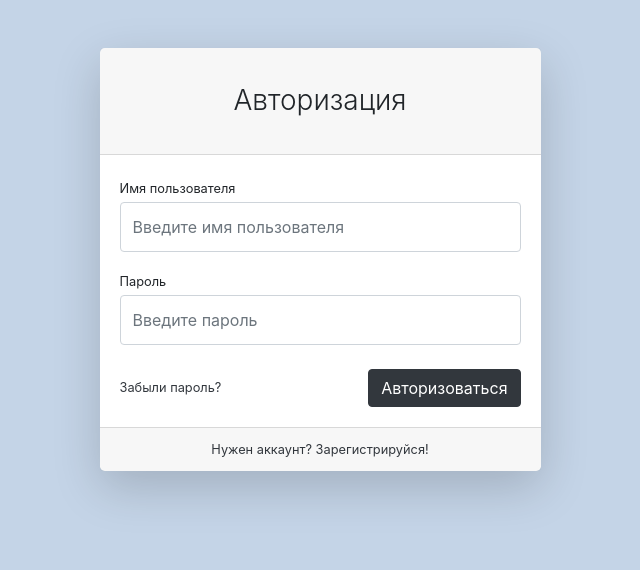
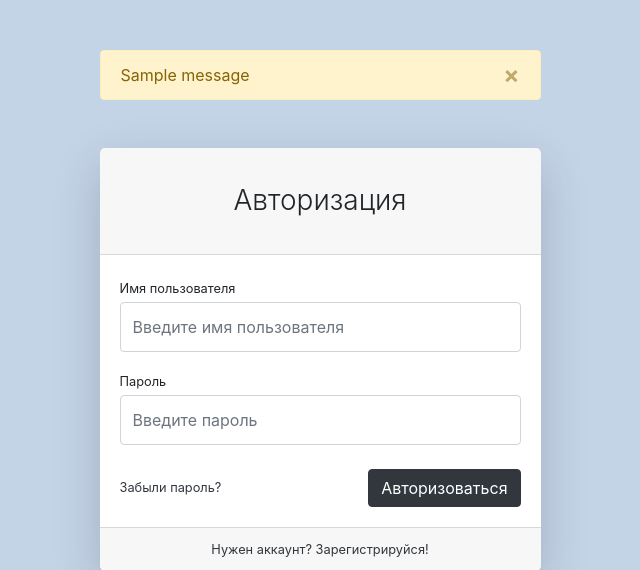
Before and after one commit to Martinovdima/geekshop, a Django app: page /users/login/ in a window 1280 px wide. Shown: the top 570 px of the page, without its empty margins (320-960 px from the left). Run offline with Django 3.2, Linux system fonts and the light colour scheme; tables that the repository leaves empty hold one stand-in row (values such as "Sample post"); one stand-in notice (Sample message) is shown; some libraries are stand-ins or nearby versions.

Commit message:
added message for login

```diff
--- a/users/templates/users/login.html
+++ b/users/templates/users/login.html
@@ -1,12 +1,18 @@
 {% extends 'users/base.html' %}
 {% block content %}
     <div class="col-lg-5">
-        {% if form.errors %}
-            <div class="alert alert-warning alert-dismissible fade show" role="alert"
+        {% if messages or form.errors %}
+            <div class="alert {% if message %} alert-success {% else %} alert-warning {% endif %} alert-dismissible fade show" role="alert"
                 style="margin-top: 50px;">
-                {% for error in form.non_field_errors %}
-                    {{ error }}
-                {% endfor %}
+                {% if messages %}
+                    {% for message in messages %}
+                        {{ message }}
+                    {% endfor %}
+                {% else %}
+                    {% for error in form.non_field_errors %}
+                        {{ error }}
+                    {% endfor %}
+                {% endif %}
                 <button type="button" class="close" data-dismiss="alert" aria-label="Close">
                 <span aria-hidden="true">&times;</span>
                 </button>
--- a/users/views.py
+++ b/users/views.py
@@ -1,5 +1,5 @@
 from django.shortcuts import render, HttpResponseRedirect
-from django.contrib import auth
+from django.contrib import auth, messages
 from django.urls import reverse
 
 from users.forms import UserLoginForm, UserRegisterForm
@@ -16,8 +16,6 @@ def login(request):
             if user and user.is_active:
                 auth.login(request, user)
                 return HttpResponseRedirect(reverse('index'))
-        else:
-            print(form.errors)
     else:
         form = UserLoginForm()
     content= {'title': 'Geekshop - Авторизация', 'form': form}
@@ -29,9 +27,8 @@ def register(request):
         form = UserRegisterForm(data=request.POST)
         if form.is_valid():
             form.save()
+            messages.success(request, 'Вы успешно зарегистрировались!')
             return HttpResponseRedirect(reverse('users:login'))
-        else:
-            print(form.errors)
     else:
         form = UserRegisterForm()
     content = {'title': 'Geekshop - Регистрация', 'form': form}
```
